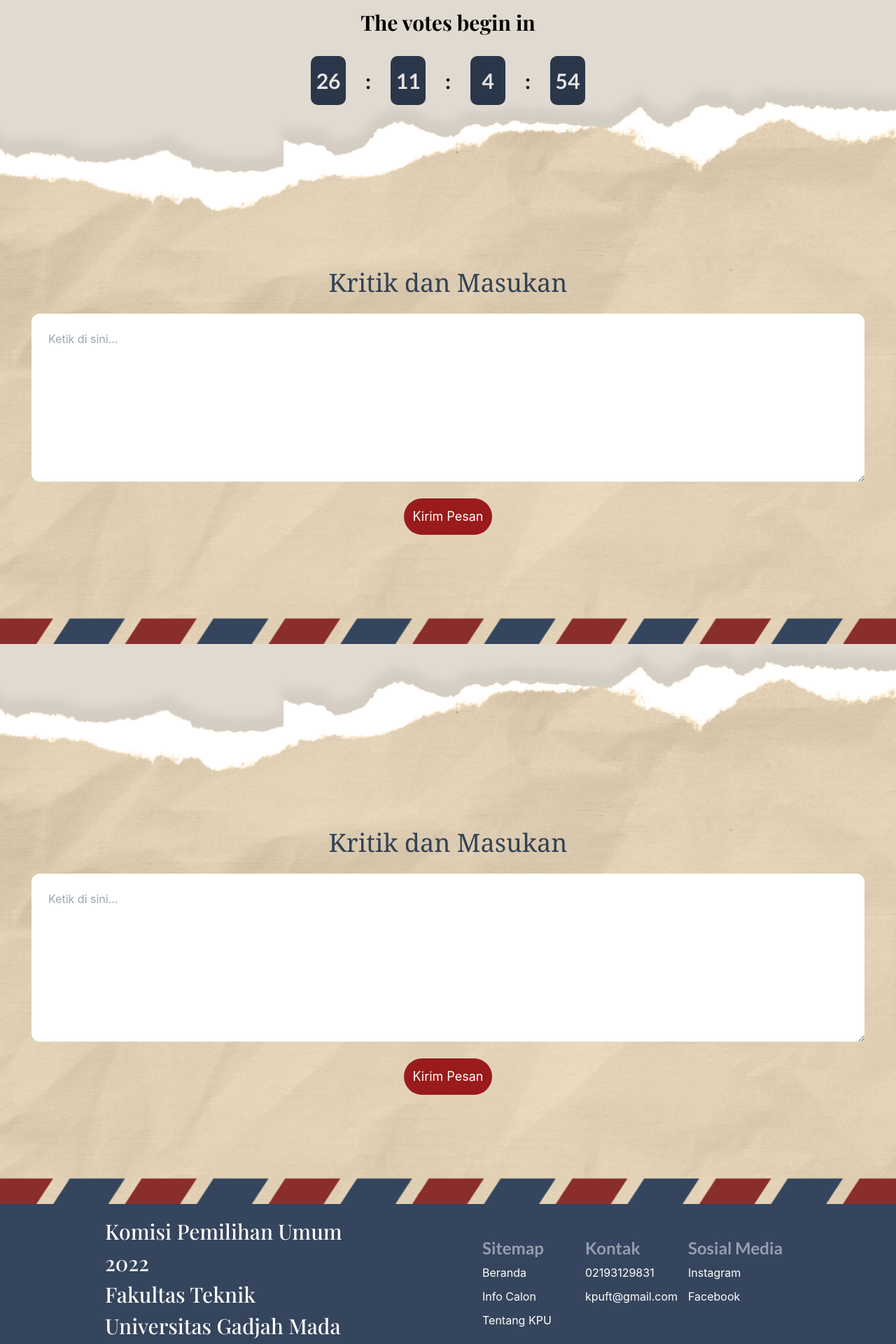
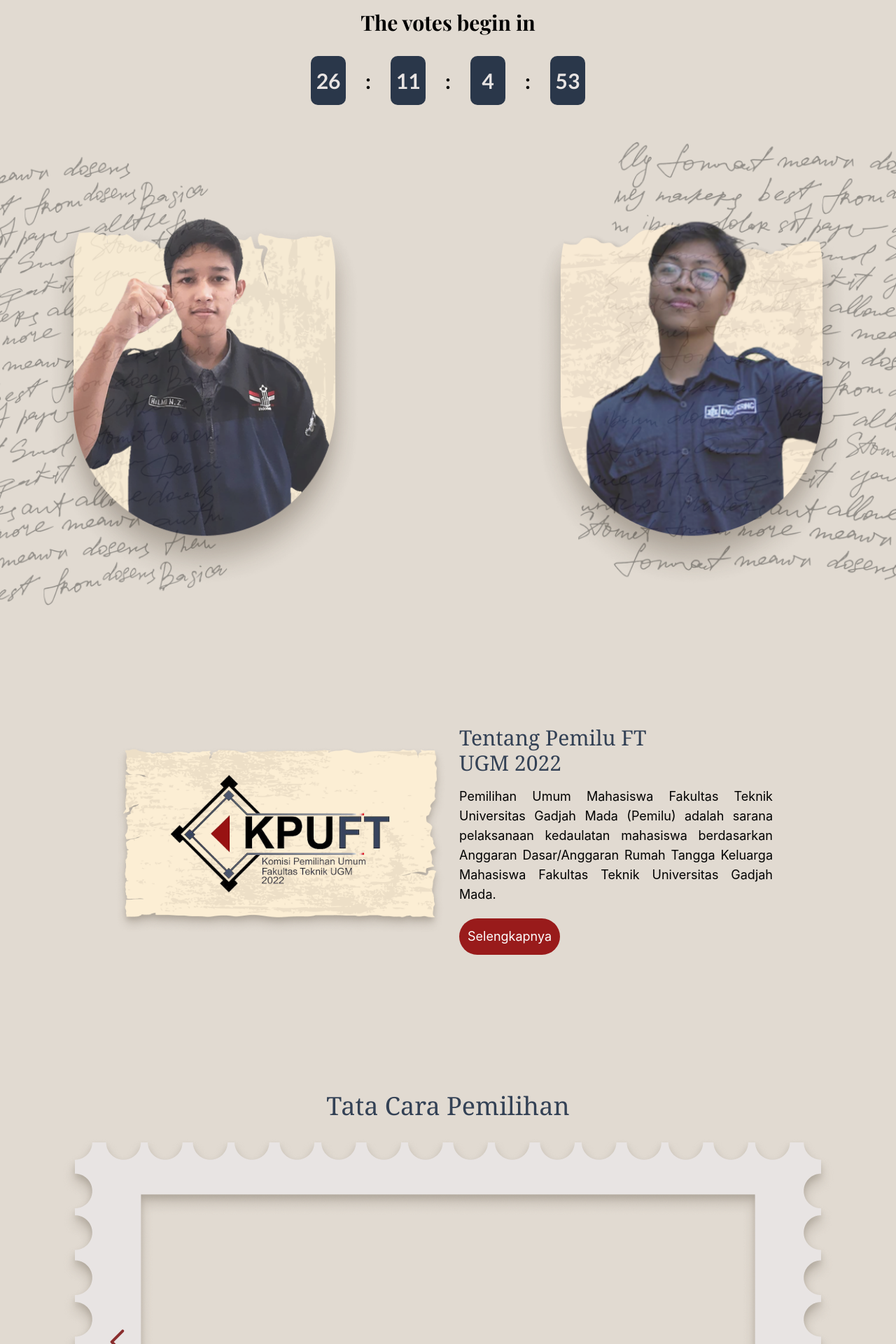
Before and after one commit to frhnfrnk/kpu-ft-ugm-2022, a React (Create React App) app: page / in a window 1280 px wide. Shown: the part 840-2760 px from the top of the page at 70% size. Built offline with nearby package versions, Linux system fonts and the light colour scheme.

Commit message:
Perbarui Page

```diff
--- a/src/pages/Beranda.js
+++ b/src/pages/Beranda.js
@@ -9,9 +9,11 @@ function Beranda() {
     <>
     <Hero/>
     <Countdown />
+    <Calonnew />
+    <Tentang />
+    <Tutor />
     <Kritik />
 
-    <Kritik/>
     </>
   );
 }
```
